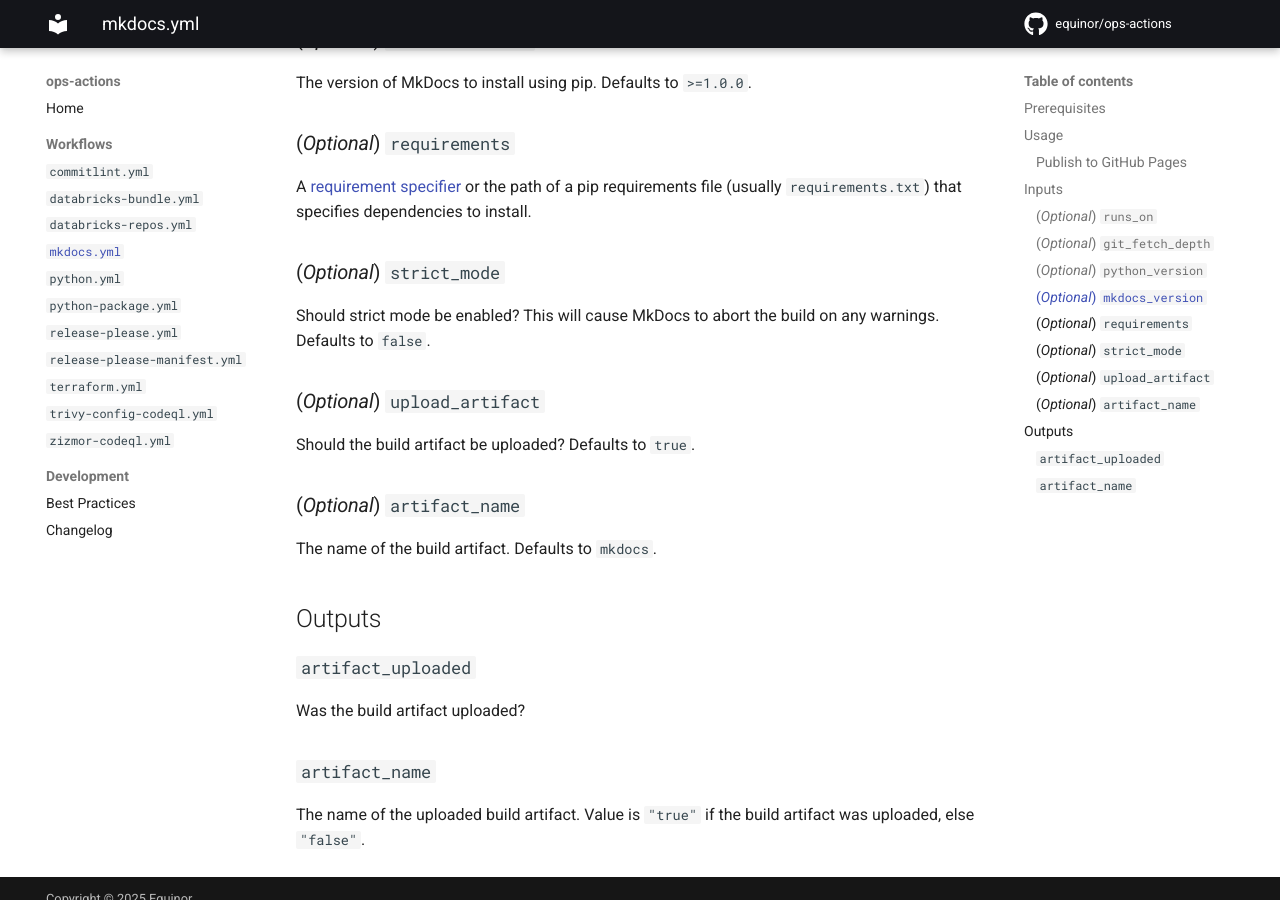
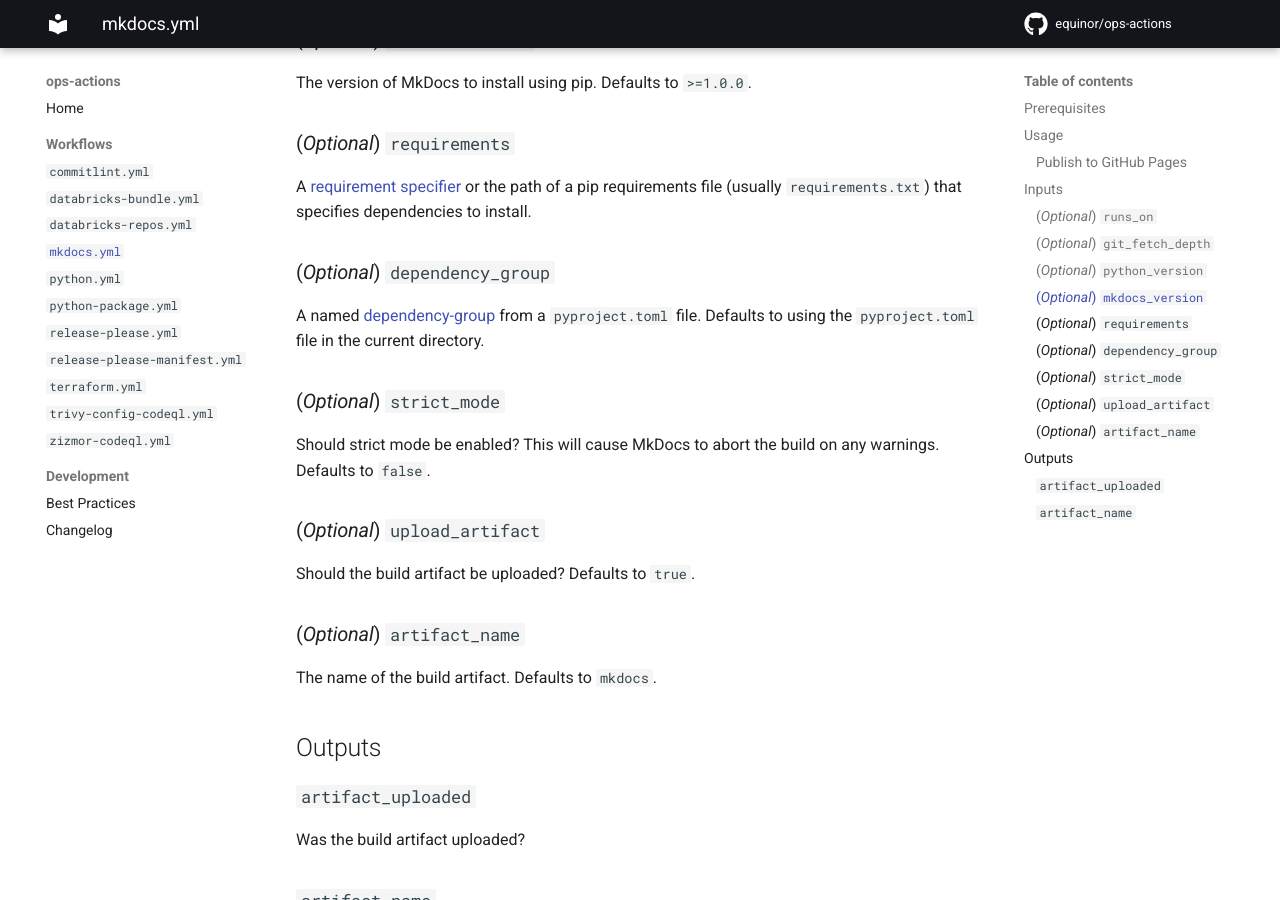
Before and after one commit to equinor/ops-actions, an MkDocs documentation site: the page built from docs/workflows/mkdocs.md, in a window 1280 px wide and 900 px high, scrolled down 1576 px. Built offline with MkDocs 1.6.1 and Material for MkDocs 9.7.7, drawn with Linux system fonts in a browser that asks for light colours; comment, search, counter and statistics services are not loaded.

Commit message:
feat(mkdocs): install dependency-group (#948)
Add support for installing dependencies using the newer dependency-group
standard.

Commonly used for installing development, testing and documentation
dependencies, as the dependency-groups can be installed without having
to install the entire project.

Useful speeding up CI pipelines for testing and building documentation,
since we don't have to wait for the entire project to be installed.

```diff
--- a/docs/workflows/mkdocs.md
+++ b/docs/workflows/mkdocs.md
@@ -67,6 +67,10 @@ The version of MkDocs to install using pip. Defaults to `>=1.0.0`.
 
 A [requirement specifier](https://pip.pypa.io/en/stable/reference/requirement-specifiers/) or the path of a pip requirements file (usually `requirements.txt`) that specifies dependencies to install.
 
+### (*Optional*) `dependency_group`
+
+A named [dependency-group](https://packaging.python.org/en/latest/specifications/dependency-groups/) from a `pyproject.toml` file. Defaults to using the `pyproject.toml` file in the current directory.
+
 ### (*Optional*) `strict_mode`
 
 Should strict mode be enabled? This will cause MkDocs to abort the build on any warnings. Defaults to `false`.
```
Also changed, not shown: 1 other file.
